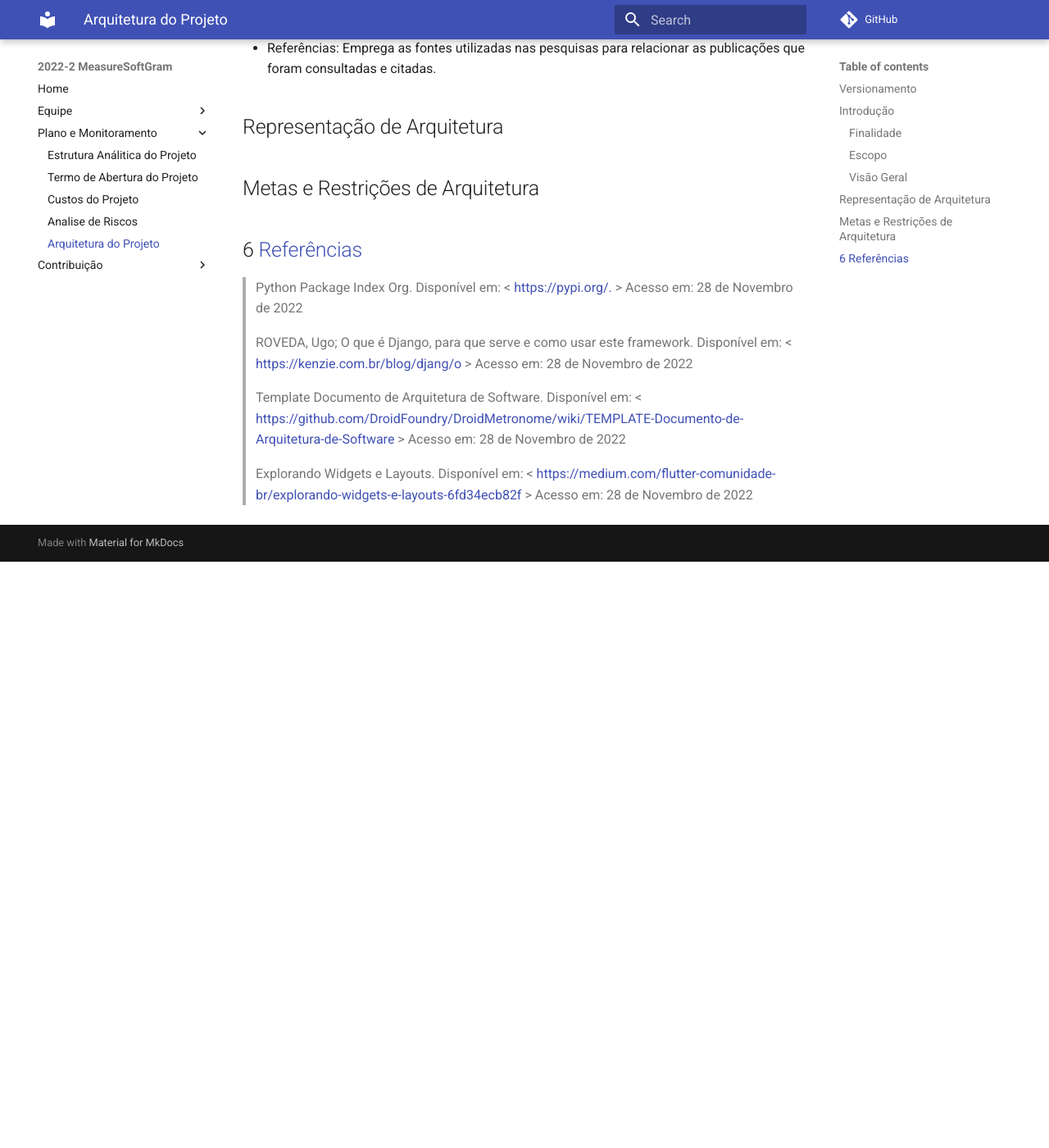
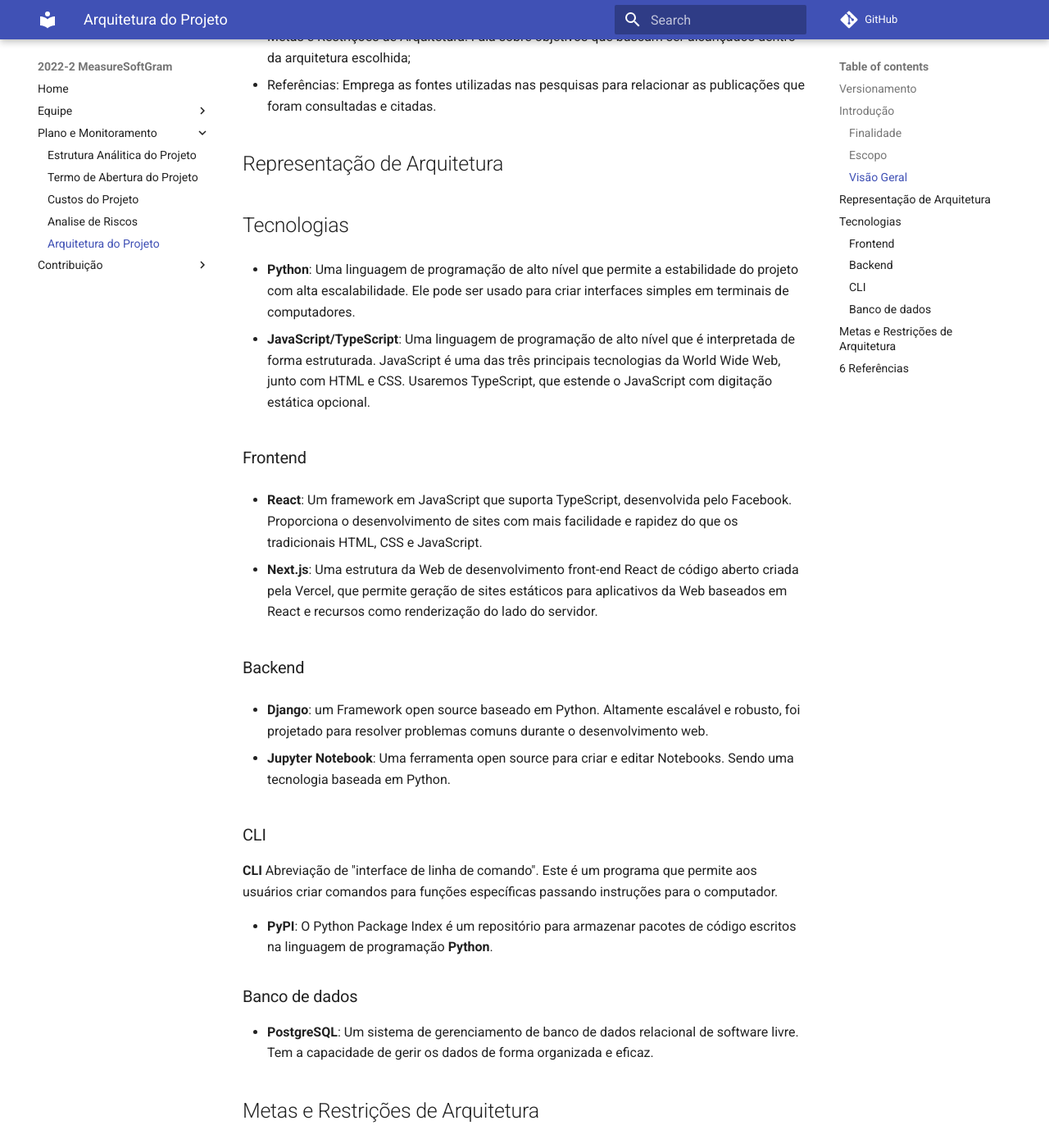
Before and after one commit to fga-eps-mds/2022-2-MeasureSoftGram-Doc, an MkDocs documentation site: the page built from docs/plano-monitoramento/documento_de_arquitetura.md, in a window 1280 px wide and 1400 px high, scrolled down 891 px. Shown: the whole window at 82% size. Built offline with MkDocs 1.6.1 and Material for MkDocs 9.7.7, drawn with Linux system fonts in a browser that asks for light colours; comment, search, counter and statistics services are not loaded; before the commit the page ends 1576 px from its top, so only the background shows below that; some of the changed text lies outside the part shown.

Commit message:
Adicionando tecnologias no documento de arquitetura
Co-authored-by: JoaoVictorValadao <joaovaladao161274@gmail.com>

```diff
--- a/docs/plano-monitoramento/documento_de_arquitetura.md
+++ b/docs/plano-monitoramento/documento_de_arquitetura.md
@@ -5,6 +5,7 @@
 | Data | Versão | Descrição | Autor(es) |
 |------|------|------|------|
 |13/11/2022|1.0|Criação do documento| João Victor Valadão e Ítalo Fernandes |
+|13/11/2022|1.1|Adicionando Tecnologias| Ítalo Fernandes e João Victor Valadão |
 
 
 
@@ -26,32 +27,34 @@
 * Referências: Emprega as fontes utilizadas nas pesquisas para relacionar as publicações que foram consultadas e citadas.
 
 ## Representação de Arquitetura
-<!--
-- **Python**: Linguagem de programação alto nível que possibilita a estabilidade de projetos que podem ser altamente escalaveis. Pode ser usada para criar interfaces simples no terminal de computadores.
 
-- **JavaScript/TypeScript**: Linguagem de programação de alto nível que é interpretada estruturada. Juntamente com HTML e CSS, o JavaScript é uma das três principais tecnologias da World Wide Web. Utilizaremos o TypeScript que adiciona tipagem estática opcional no JavaScript.
+## Tecnologias
+
+- **Python**: Uma linguagem de programação de alto nível que permite a estabilidade do projeto com alta escalabilidade. Ele pode ser usado para criar interfaces simples em terminais de computadores.
+
+- **JavaScript/TypeScript**: Uma linguagem de programação de alto nível que é interpretada de forma estruturada. JavaScript é uma das três principais tecnologias da World Wide Web, junto com HTML e CSS. Usaremos TypeScript, que estende o JavaScript com digitação estática opcional.
 
 ### Frontend
 
-- **React**: Framework em JavaScript e que possui suporte a TypeScript, desenvolvido pelo Facebook. Possibilita a criação de páginas web de forma simples e mais rápida que o clássico HTML, CSS e JavaScript.
+- **React**: Um framework em JavaScript que suporta TypeScript, desenvolvida pelo Facebook. Proporciona o desenvolvimento de sites com mais facilidade e rapidez do que os tradicionais HTML, CSS e JavaScript.
 
-- **Next.js**: Estrutura da web de desenvolvimento front-end React de código aberto criada por Vercel que permite funcionalidades como renderização do lado do servidor e geração de sites estáticos para aplicativos da web baseados em React.
+- **Next.js**: Uma estrutura da Web de desenvolvimento front-end React de código aberto criada pela Vercel, que permite geração de sites estáticos para aplicativos da Web baseados em React e recursos como renderização do lado do servidor.
 
 ### Backend
 
-- **Django**: Framework open source baseado em Python. Desenvolvido com o intuito de reslver problemas comuns durante o desenvolvimento web. Altamente escalavel e robusto.
+- **Django**: um Framework open source baseado em Python. Altamente escalável e robusto, foi projetado para resolver problemas comuns durante o desenvolvimento web.
 
-- **Jupyter Notebook**: É uma ferramenta open source que possibilita a criação e manipulação de Notebooks. Tecnologia baseada em Python.
+- **Jupyter Notebook**: Uma ferramenta open source para criar e editar Notebooks. Sendo uma tecnologia baseada em Python.
 
 ### CLI
 
-**CLI** significa do inglês 'Interface de Linha de Comando'. É um programa que permite que os usuários escrevam os comandos para determinada funcionalidade passando instruções para o computador.
+**CLI** Abreviação de "interface de linha de comando". Este é um programa que permite aos usuários criar comandos para funções específicas passando instruções para o computador.
 
 - **PyPI**: O Python Package Index é um repositório para armazenar pacotes de código escritos na linguagem de programação **Python**.
 
 ### Banco de dados
 
-- **PostgreSQL**: Sistema gerenciador de banco de dados relacionais de código aberto. Tem função de gerenciar dados de maneira organizada e eficaz. -->
+- **PostgreSQL**: Um sistema de gerenciamento de banco de dados relacional de software livre. Tem a capacidade de gerir os dados de forma organizada e eficaz.
 
 
 ## Metas e Restrições de Arquitetura
```
